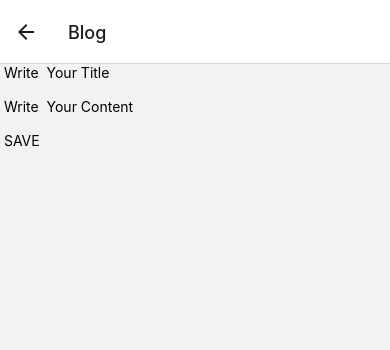
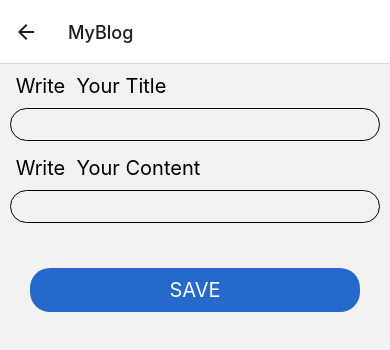
Before and after one commit to serapinar/blogApp, a React Native app: screen /Create in a window 390 px wide. Shown: the top 350 px of the page. Built offline with nearby package versions, Linux system fonts and the light colour scheme.

Commit message:
CSS of BlogPostForms

```diff
--- a/App.js
+++ b/App.js
@@ -16,7 +16,7 @@ export default function App () {
     return (
         <Provider>
             <NavigationContainer>
-                <Stack.Navigator screenOptions={{headerTitle: "Blog"}}>
+                <Stack.Navigator screenOptions={{headerTitle: "MyBlog"}}>
                     <Stack.Screen name="Index" component={IndexScreen} options={({navigation})=> ({
                         headerRight: () => (
                             <TouchableOpacity onPress={() => navigation.navigate ("Create")}>
--- a/components/BlogPostForm.js
+++ b/components/BlogPostForm.js
@@ -5,22 +5,53 @@ const [title, setTitle] = useState('');
 const [content, setContent] = useState('');
 
 return (
-        <View>
-            <Text> Write  Your Title </Text>
-            <TextInput
+        <View style={styles.main}>
+            <Text style={styles.label}> Write  Your Title </Text>
+            <TextInput style={styles.input}
             value={title}
-            onChangeText={(text)=> setTitle(text)} />
-            <Text> Write  Your Content </Text>
-            <TextInput
+            onChangeText={(text)=> setTitle(text)}
+            />
+            <Text style={styles.label}> Write  Your Content </Text>
+            <TextInput style={styles.input}
                 value={content}
-                onChangeText={(text)=> setContent(text)} />
-            <TouchableOpacity>
-                <Text> SAVE </Text>
+                onChangeText={(text)=> setContent(text)}
+            />
+            <TouchableOpacity style={styles.buttonMain}>
+                <View style={styles.buttonView}>
+                    <Text style={styles.buttonText}> SAVE </Text>
+                </View>
             </TouchableOpacity>
-
         </View>
     );
 }
-
-
-const styles = StyleSheet.create ({ });
+const styles = StyleSheet.create ({
+    main:{
+      marginTop:10,
+    },
+    label:{
+        fontSize:20,
+        marginLeft:10,
+    },
+    input:{
+        borderWidth:1,
+        margin:10,
+        borderRadius:20,
+        padding:5,
+        fontSize:18,
+        marginBottom:15,
+    },
+    buttonView:{
+        backgroundColor:"#2669cd",
+        padding:10,
+        alignItems:"center",
+        justifyContent:"center",
+        borderRadius:20,
+    },
+    buttonMain:{
+        padding:30,
+    },
+    buttonText:{
+        color:"#ffffff",
+        fontSize:20,
+    },
+})
```
